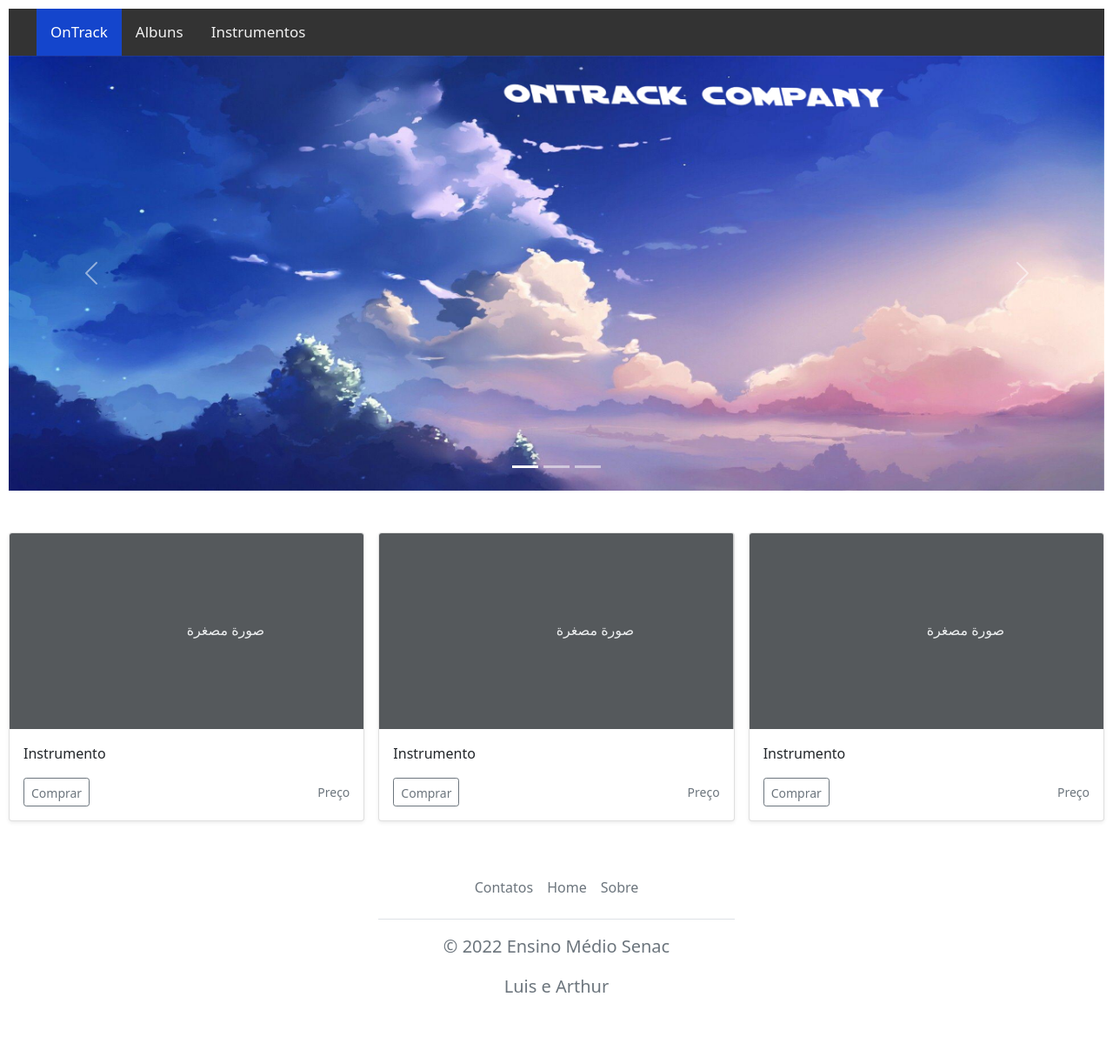
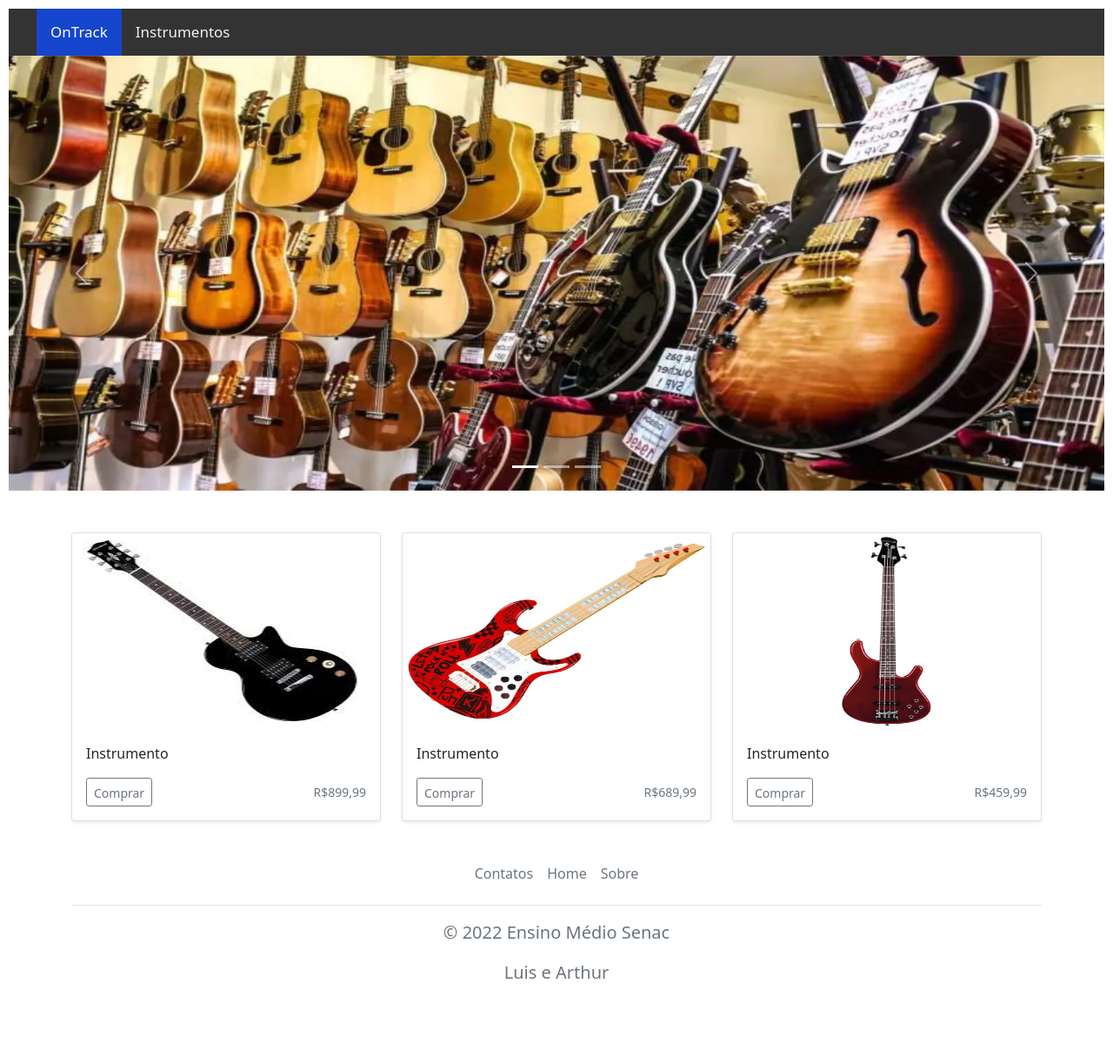
Before and after one commit to Luizin27/Music.io, a PHP site: page / in a window 1280 px wide. Shown: the whole page at 87% size. After the commit the page ends 1125 px from the top, so only its background shows below. Run offline with PHP 8.4, Linux system fonts and the light colour scheme.

Commit message:
music.io
atualização do dia 25-04

```diff
--- a/Luis e Arthur/includes/head.php
+++ b/Luis e Arthur/includes/head.php
@@ -9,5 +9,5 @@
     <link rel = "stylesheet" type = "text/css" href = "style.css"></link>
 
     <script src="https://cdn.jsdelivr.net/npm/bootstrap@5.0.2/dist/js/bootstrap.bundle.min.js" integrity="sha384-MrcW6ZMFYlzcLA8Nl+NtUVF0sA7MsXsP1UyJoMp4YLEuNSfAP+JcXn/tWtIaxVXM" crossorigin="anonymous"></script>
-    <title>Music Yoo</title>
+    <title>OnTrack</title>
 </head>
--- a/Luis e Arthur/includes/header.php
+++ b/Luis e Arthur/includes/header.php
@@ -7,10 +7,9 @@
 
 <div class="topnav" id="myTopnav">
   <a href="#home" class="active">OnTrack</a>
-  <a href="#Alguns">Albuns</a>
-  <a href="#Instrumentos">Instrumentos</a>
+  <a href="Instrumentos.php">Instrumentos</a>
   <a href="javascript:void(0);" class="icon" onclick="myFunction()">
-    <i class="fa fa-bars"></i>
+  <i class="fa fa-bars"></i>
   </a>
 </div>
 
--- a/Luis e Arthur/index.php
+++ b/Luis e Arthur/index.php
@@ -2,7 +2,7 @@
 include_once "includes/head.php";
 include_once "includes/header.php";
 ?>
-
+<div class="row">
 <!-- Carousel -->
 <div id="demo" class="carousel slide" data-bs-ride="carousel">
 
@@ -16,13 +16,13 @@ include_once "includes/header.php";
   <!-- The slideshow/carousel -->
   <div class="carousel-inner">
     <div class="carousel-item active">
-      <img src="imagens/coisalinda.jpg" alt="Los Angeles" class="d-block w-100">
+      <img src="imagens/instrumentos.jpg" alt="Los Angeles" class="d-block w-100">
     </div>
     <div class="carousel-item">
-      <img src="imagens/coisalinda2.jpg" alt="Chicago" class="d-block w-100">
+      <img src="imagens/instrumentos2.jpg" alt="Chicago" class="d-block w-100">
     </div>
     <div class="carousel-item">
-      <img src="imagens/coisalinda3.jpg" alt="New York" class="d-block w-100">
+      <img src="imagens/instrumentos3.jpg" alt="New York" class="d-block w-100">
     </div>
   </div>
 
@@ -34,14 +34,31 @@ include_once "includes/header.php";
     <span class="carousel-control-next-icon"></span>
   </button>
 </div>
+</div>
 
 <br>
 <br>
+</div>
+<div class="container">
 
-<div class="row row-cols-1 row-cols-sm-2 row-cols-md-3 g-3">
+<div class="row">
         <div class="col">
           <div class="card shadow-sm">
-            <svg class="bd-placeholder-img card-img-top" width="100%" height="225" xmlns="http://www.w3.org/2000/svg" role="img" aria-label="Espaço reservado: miniatura" preserveAspectRatio="xMidYMid slice" focusable="false"><title>Placeholder</title><rect width="100%" height="100%" fill="#55595c"></rect><text x="50%" y="50%" fill="#eceeef" dy=".3em">صورة مصغرة</text></svg>
+           <img src="imagens/guitarra.jpg" class="card-img" width="100%" height="225">
+            <div class="card-body">
+              <p class="card-text"><font style="vertical-align: inherit;"><font style="vertical-align: inherit;">Instrumento</font></font></p>
+              <div class="d-flex justify-content-between align-items-center">
+                <div class="btn-group">
+                  <button type="button" class="btn btn-sm btn-outline-secondary"><font style="vertical-align: inherit;"><font style="vertical-align: inherit;">Comprar</font></font></button>
+                </div>
+                <small class="text-muted"><font style="vertical-align: inherit;"><font style="vertical-align: inherit;">R$899,99</font></font></small>
+              </div>
+            </div>
+          </div>
+        </div>
+        <div class="col">
+          <div class="card shadow-sm">
+          <img src="imagens/guitarra2.jpg" class="card-img" width="100%" height="225">
 
             <div class="card-body">
               <p class="card-text"><font style="vertical-align: inherit;"><font style="vertical-align: inherit;">Instrumento</font></font></p>
@@ -49,14 +66,14 @@ include_once "includes/header.php";
                 <div class="btn-group">
                   <button type="button" class="btn btn-sm btn-outline-secondary"><font style="vertical-align: inherit;"><font style="vertical-align: inherit;">Comprar</font></font></button>
                 </div>
-                <small class="text-muted"><font style="vertical-align: inherit;"><font style="vertical-align: inherit;">Preço</font></font></small>
+                <small class="text-muted"><font style="vertical-align: inherit;"><font style="vertical-align: inherit;">R$689,99</font></font></small>
               </div>
             </div>
           </div>
         </div>
         <div class="col">
           <div class="card shadow-sm">
-            <svg class="bd-placeholder-img card-img-top" width="100%" height="225" xmlns="http://www.w3.org/2000/svg" role="img" aria-label="Espaço reservado: miniatura" preserveAspectRatio="xMidYMid slice" focusable="false"><title>Placeholder</title><rect width="100%" height="100%" fill="#55595c"></rect><text x="50%" y="50%" fill="#eceeef" dy=".3em">صورة مصغرة</text></svg>
+          <img src="imagens/baixo.jpg" class="card-img" width="100%" height="225">
 
             <div class="card-body">
               <p class="card-text"><font style="vertical-align: inherit;"><font style="vertical-align: inherit;">Instrumento</font></font></p>
@@ -64,22 +81,7 @@ include_once "includes/header.php";
                 <div class="btn-group">
                   <button type="button" class="btn btn-sm btn-outline-secondary"><font style="vertical-align: inherit;"><font style="vertical-align: inherit;">Comprar</font></font></button>
                 </div>
-                <small class="text-muted"><font style="vertical-align: inherit;"><font style="vertical-align: inherit;">Preço</font></font></small>
-              </div>
-            </div>
-          </div>
-        </div>
-        <div class="col">
-          <div class="card shadow-sm">
-            <svg class="bd-placeholder-img card-img-top" width="100%" height="225" xmlns="http://www.w3.org/2000/svg" role="img" aria-label="Espaço reservado: miniatura" preserveAspectRatio="xMidYMid slice" focusable="false"><title>Placeholder</title><rect width="100%" height="100%" fill="#55595c"></rect><text x="50%" y="50%" fill="#eceeef" dy=".3em">صورة مصغرة</text></svg>
-
-            <div class="card-body">
-              <p class="card-text"><font style="vertical-align: inherit;"><font style="vertical-align: inherit;">Instrumento</font></font></p>
-              <div class="d-flex justify-content-between align-items-center">
-                <div class="btn-group">
-                  <button type="button" class="btn btn-sm btn-outline-secondary"><font style="vertical-align: inherit;"><font style="vertical-align: inherit;">Comprar</font></font></button>
-                </div>
-                <small class="text-muted"><font style="vertical-align: inherit;"><font style="vertical-align: inherit;">Preço</font></font></small>
+                <small class="text-muted"><font style="vertical-align: inherit;"><font style="vertical-align: inherit;">R$459,99</font></font></small>
               </div>
             </div>
           </div>
--- a/Luis e Arthur/style.css
+++ b/Luis e Arthur/style.css
@@ -5,7 +5,7 @@ header{
     width: auto;
     height: auto;
 }
-img{
+.carousel img{
     width: 800px;
     height:500px;
     margin-left: auto;
```
Also changed, not shown: Luis e Arthur/imagens/baixo.jpg (added), Luis e Arthur/imagens/guitarra.jpg (added), Luis e Arthur/imagens/guitarra2.jpg (added), Luis e Arthur/imagens/guitarra3.jpg (added), Luis e Arthur/imagens/instrumentos.jpg (added), Luis e Arthur/imagens/instrumentos2.jpg (added), Luis e Arthur/imagens/instrumentos3.jpg (added).
